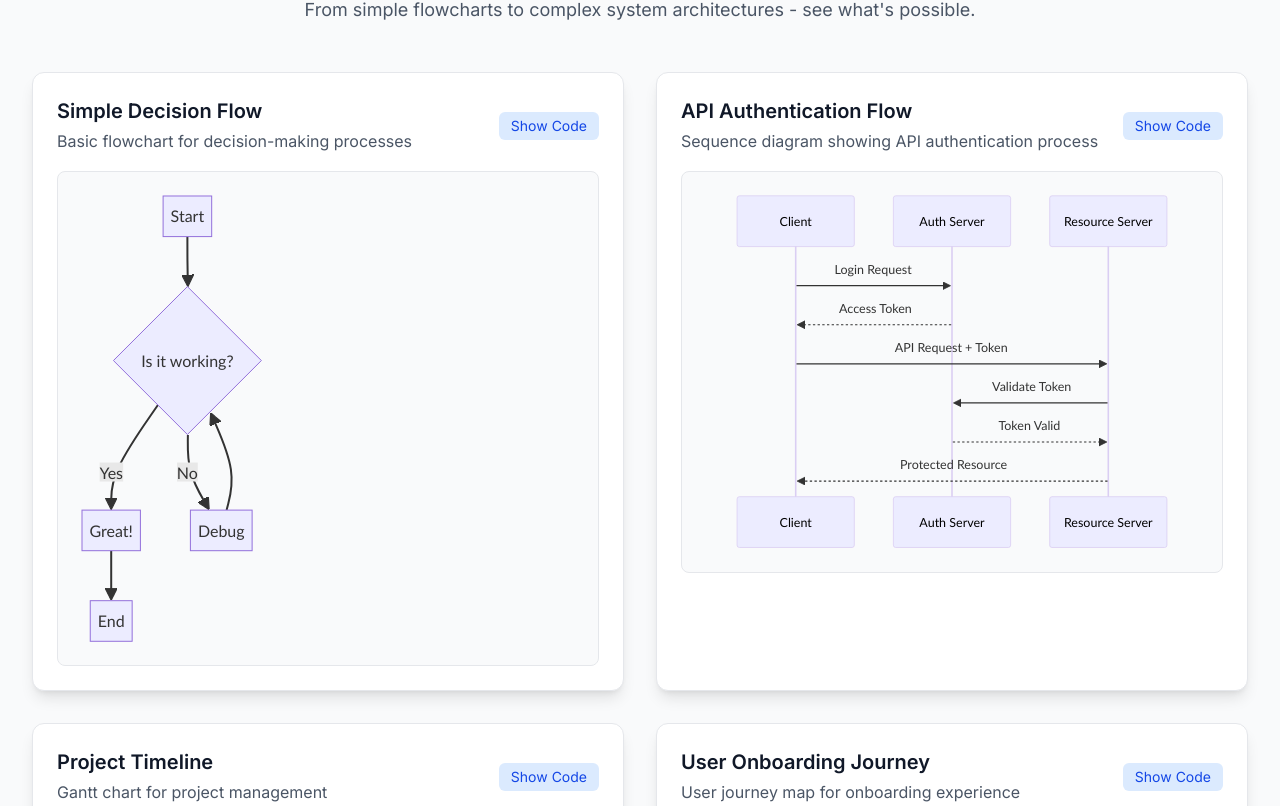
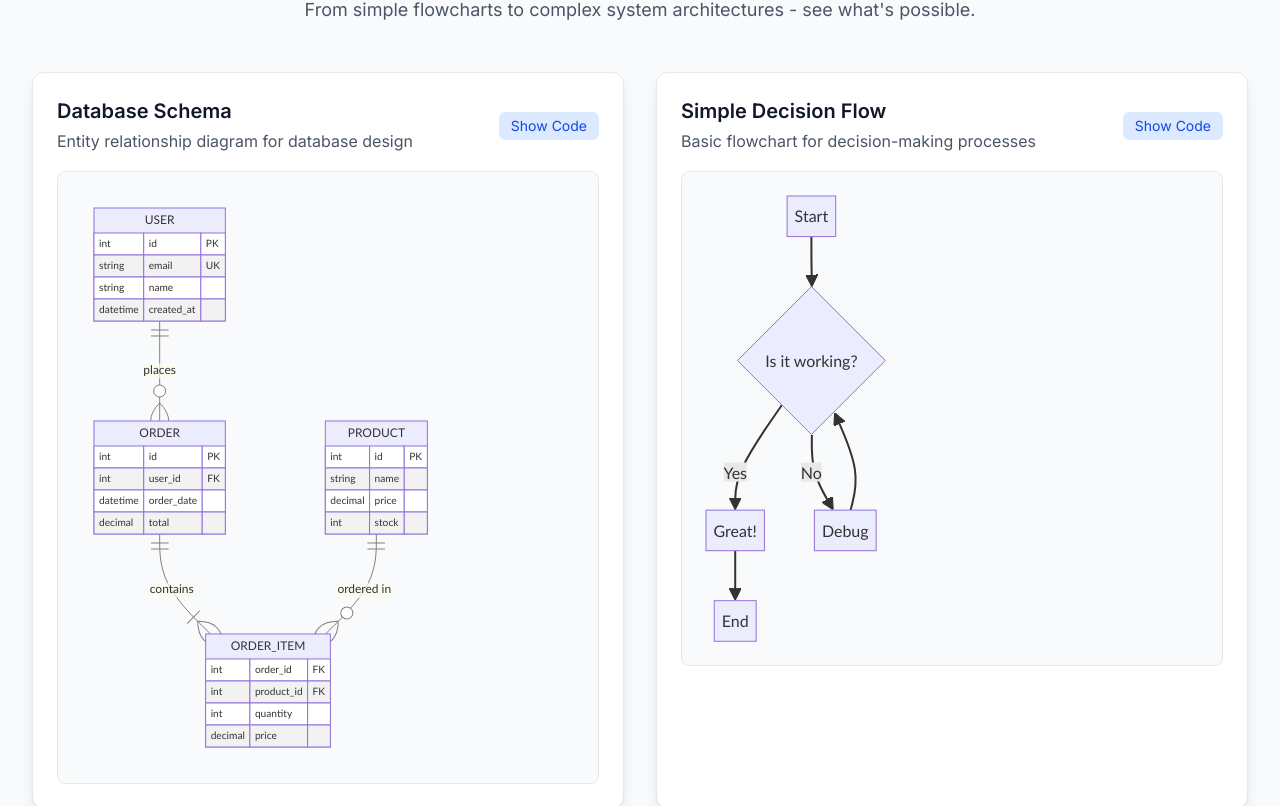
Before and after one commit to friendofsvelte/mermaid, a SvelteKit app: page / in a window 1280 px wide. Shown: the part 1434-2240 px from the top of the page. Built offline with nearby package versions, Linux system fonts and the light colour scheme.

Commit message:
feat: replace Git workflow example with Market Share Analysis pie chart and update example selection logic in the main page

```diff
--- a/src/innerLib/data/examples.ts
+++ b/src/innerLib/data/examples.ts
@@ -129,26 +129,17 @@ export const diagramExamples: DiagramExample[] = [
     }`
 	},
 	{
-		id: 'git-workflow',
-		title: 'Git Branching Strategy',
-		description: 'Git flow visualization for development workflow',
-		category: 'gitgraph',
-		difficulty: 'intermediate',
-		useCase: 'Development workflow, team collaboration',
-		code: `gitgraph
-    commit id: "Initial"
-    branch develop
-    checkout develop
-    commit id: "Setup"
-    branch feature/auth
-    checkout feature/auth
-    commit id: "Add login"
-    commit id: "Add signup"
-    checkout develop
-    merge feature/auth
-    checkout main
-    merge develop
-    commit id: "Release v1.0"`
+		id: 'market-share-pie',
+		title: 'Market Share Analysis',
+		description: 'Pie chart showing market distribution across segments',
+		category: 'pie',
+		difficulty: 'beginner',
+		useCase: 'Business reporting, data visualization',
+		code: `pie title Market Share by Platform
+    "Mobile Apps" : 45
+    "Web Apps" : 30
+    "Desktop Apps" : 15
+    "IoT Devices" : 10`
 	}
 ];
 
--- a/src/routes/+page.svelte
+++ b/src/routes/+page.svelte
@@ -53,6 +53,12 @@
 	];
 
 	let activeSection = $state('hero');
+
+	// Randomly select 4 examples from diagramExamples
+	const randomExamples = $derived.by(() => {
+		const shuffled = [...diagramExamples].sort(() => Math.random() - 0.5);
+		return shuffled.slice(0, 4);
+	});
 
 	const heroMermaid = `graph LR
     A[📝 Write Diagram] --> B[🎨 Render Beautiful]
@@ -161,7 +167,7 @@
 			</div>
 
 			<div class="grid grid-cols-1 lg:grid-cols-2 gap-8">
-				{#each diagramExamples.slice(0, 4) as example}
+				{#each randomExamples as example}
 					<ExampleCard
 						title={example.title}
 						description={example.description}
```
